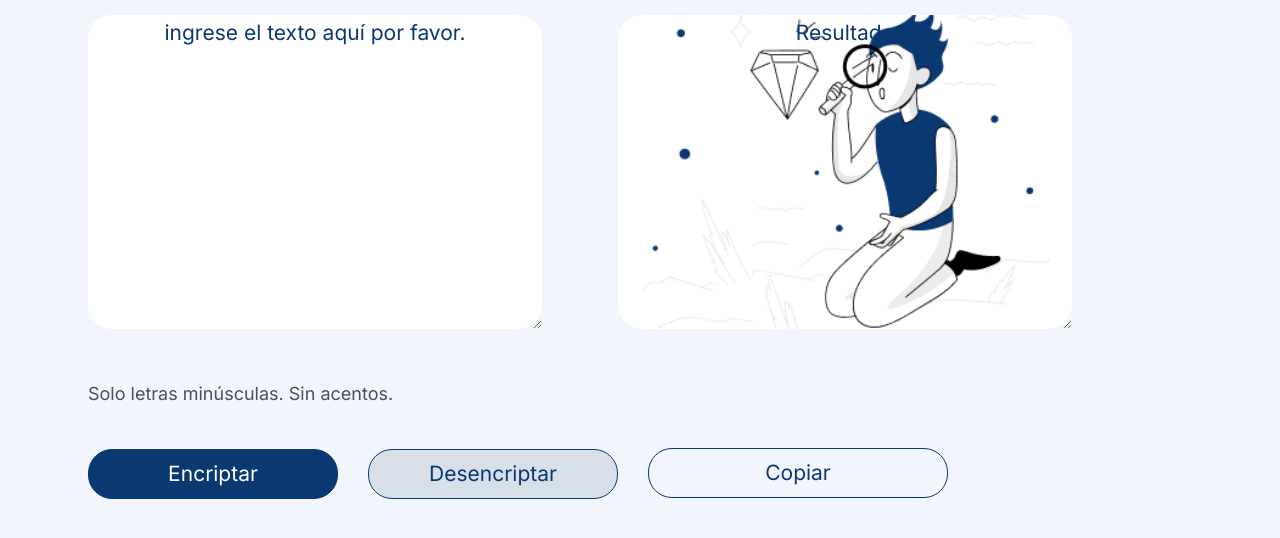
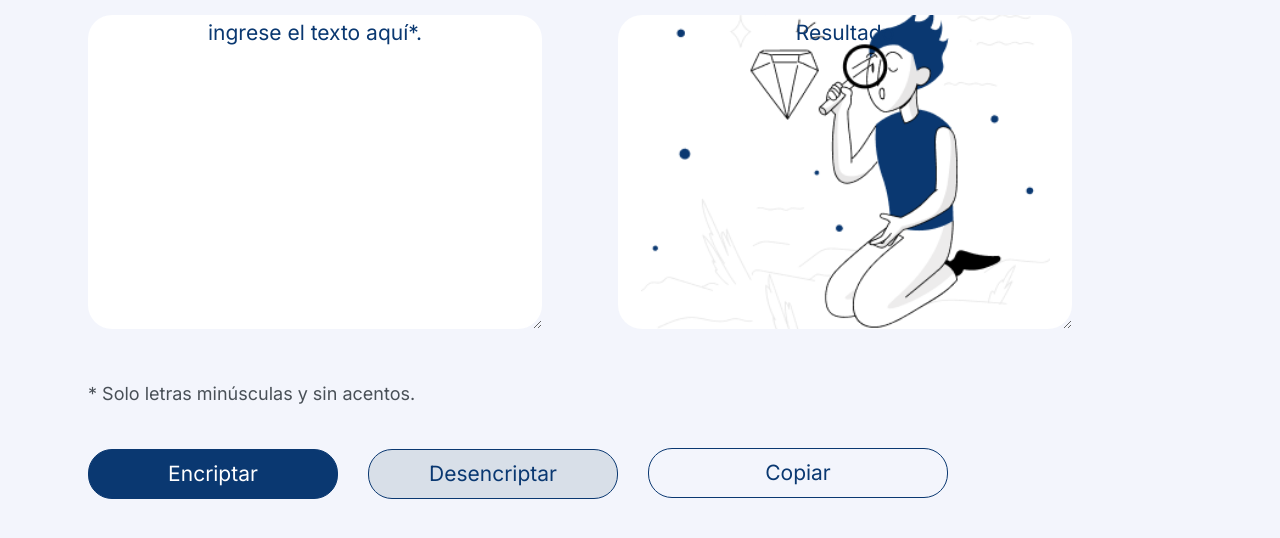
Before and after one commit to LauraNotFound/encriptador.github.io, a plain HTML site: page index.html in a window 1280 px wide. Shown: the part 88-626 px from the top of the page. Drawn offline with Linux system fonts and the light colour scheme.

Commit message:
Modification text-area and information

```diff
--- a/index.html
+++ b/index.html
@@ -16,9 +16,9 @@
     </header>
     <main>
         <section>
-            <textarea class="text-area" cols="30" rows="10" placeholder="Ingrese el texto aquí por favor."></textarea>
+            <textarea class="text-area" cols="30" rows="10" placeholder="Ingrese el texto aquí*."></textarea>
             <div>
-                <h6 class="informacion">Solo letras minúsculas. Sin acentos.</h6>
+                <h6 class="informacion">* Solo letras minúsculas y sin acentos.</h6>
             </div>
             <div class="botones">
                 <button class="btn-encriptar" onclick="btnEncriptar()">Encriptar</button>
```
